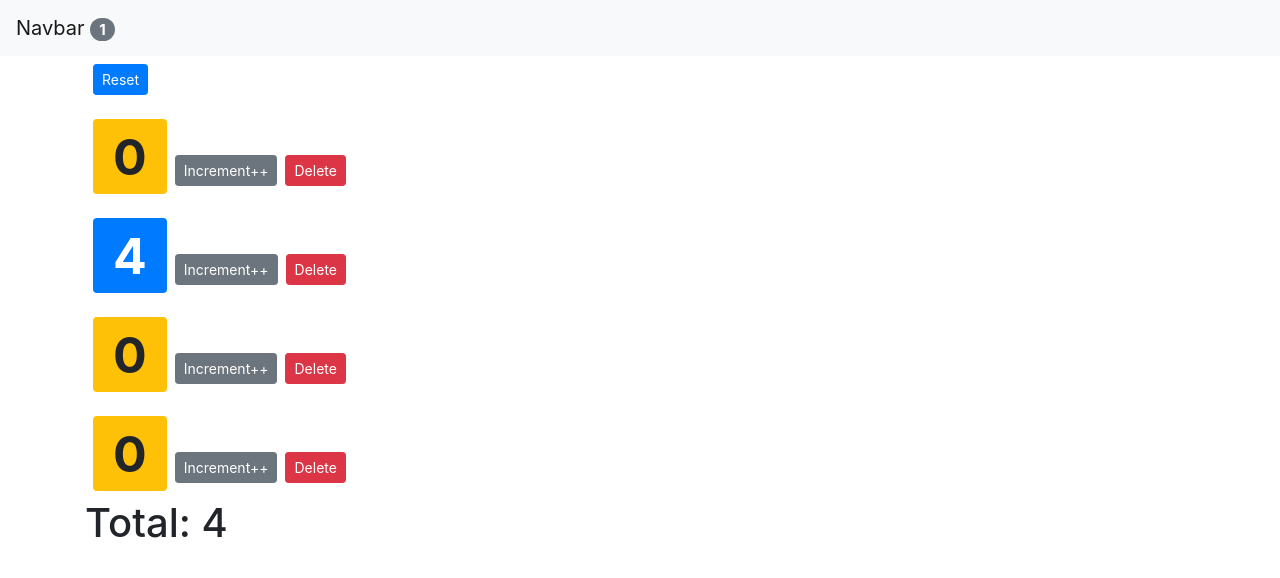
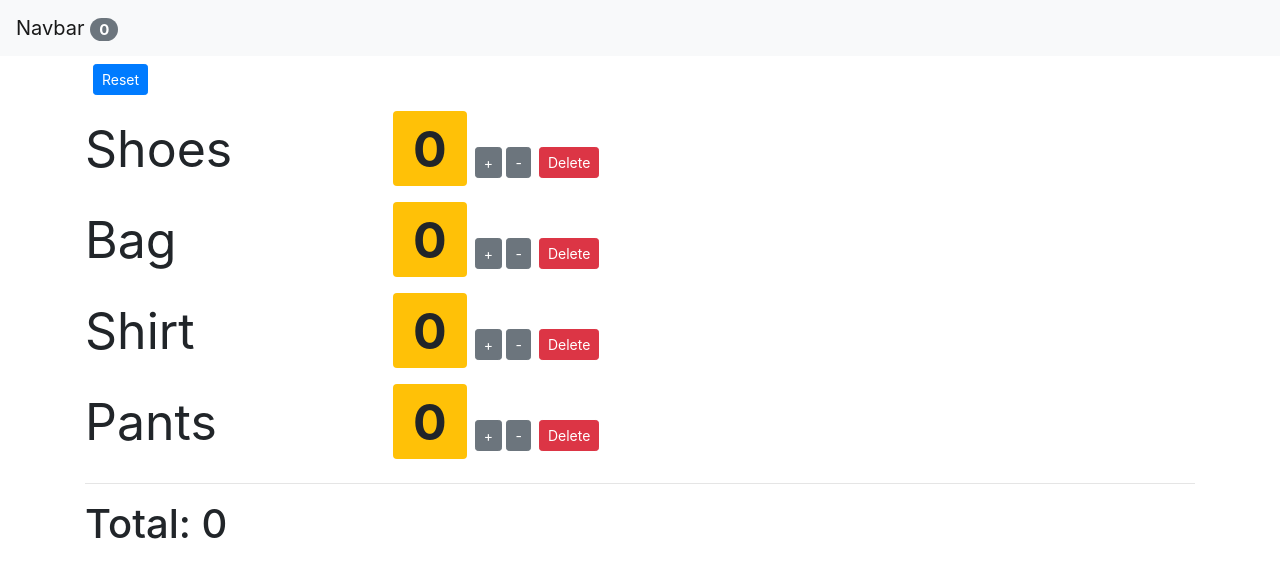
Before and after one commit to valcaro87/react-app-with-mosh, a React (Create React App) app: page / in a window 1280 px wide. Shown: the top 578 px of the page. Built offline with nearby package versions, Linux system fonts and the light colour scheme.

Commit message:
overall improvements and deletions

```diff
--- a/src/App.js
+++ b/src/App.js
@@ -6,10 +6,10 @@ import Counters from './components/counters';
 class App extends React.Component {
   state = {
       counters: [
-          { id: 1, value: 0},
-          { id: 2, value: 4},
-          { id: 3, value: 0},
-          { id: 4, value: 0}
+          { id: 1, value: 0, product_name: "Shoes"},
+          { id: 2, value: 0, product_name: "Bag"},
+          { id: 3, value: 0, product_name: "Shirt"},
+          { id: 4, value: 0, product_name: "Pants"}
       ],
       zzz: "0 deletions"
   };
@@ -34,6 +34,17 @@ class App extends React.Component {
       counters[index].value++;
       this.setState({ counters });
   };
+
+  handleDecrement = (counter) => {
+    const counters = [...this.state.counters];
+    const index = counters.indexOf(counter);
+    counters[index] = { ...counter };
+    counters[index].value--;
+    if (counters[index].value <= 0) {
+      counters[index].value = 0
+    }
+    this.setState({ counters });
+};
 
   handleDelete = (counterID) => {
       // console.log('delete called', counterID);
@@ -64,6 +75,7 @@ class App extends React.Component {
             counters={this.state.counters}
             onReset={this.handleReset}
             onIncrement={this.handleIncrement}
+            onDecrement={this.handleDecrement}
             onDelete={this.handleDelete}
             onZZZ={total}
           />
--- a/src/components/counter.jsx
+++ b/src/components/counter.jsx
@@ -15,7 +15,14 @@ class Counter extends Component {
 
     styles = {
         fontSize: '50px',
-        fontWeight: 'bold'
+        fontWeight: 'bold',
+        display: 'inline-block'
+    };
+
+    products = {
+        fontSize: '50px',
+        minWidth: 300,
+        display: 'inline-block'
     };
 
     render() {
@@ -24,9 +31,10 @@ class Counter extends Component {
 
         return (
             <div>
-                <h4>
-                    {this.props.id}
-                </h4>
+
+                <div style={this.products}>
+                    {this.props.counter.product_name}
+                </div>
 
                 <span
                     style={this.styles}
@@ -38,7 +46,18 @@ class Counter extends Component {
                     onClick={ () => this.props.onIncrement(this.props.counter)}
                     className="btn btn-secondary btn-sm"
                 >
-                    Increment++
+                    +
+
+                </button>
+
+                {" "}
+
+                <button
+                    //onClick={ () => this.handleIncrement(product)}
+                    onClick={ () => this.props.onDecrement(this.props.counter)}
+                    className="btn btn-secondary btn-sm"
+                >
+                    -
 
                 </button>
 
--- a/src/components/counters.jsx
+++ b/src/components/counters.jsx
@@ -7,7 +7,7 @@ class Counters extends Component {
     render() {
         console.log('counters rendered');
 
-        const { onReset, counters, onDelete, onIncrement, onZZZ } = this.props;
+        const { onReset, counters, onDelete, onIncrement, onDecrement, onZZZ } = this.props;
 
         return (
             <div>
@@ -21,12 +21,14 @@ class Counters extends Component {
                         key={counter.id}
                         onDelete={onDelete}
                         onIncrement={onIncrement}
+                        onDecrement={onDecrement}
                         counter={counter}
                     >
 
                     </Counter>
 
                 ))}
+                <hr />
                 <h1>Total: {onZZZ}</h1>
             </div>
         );
```
